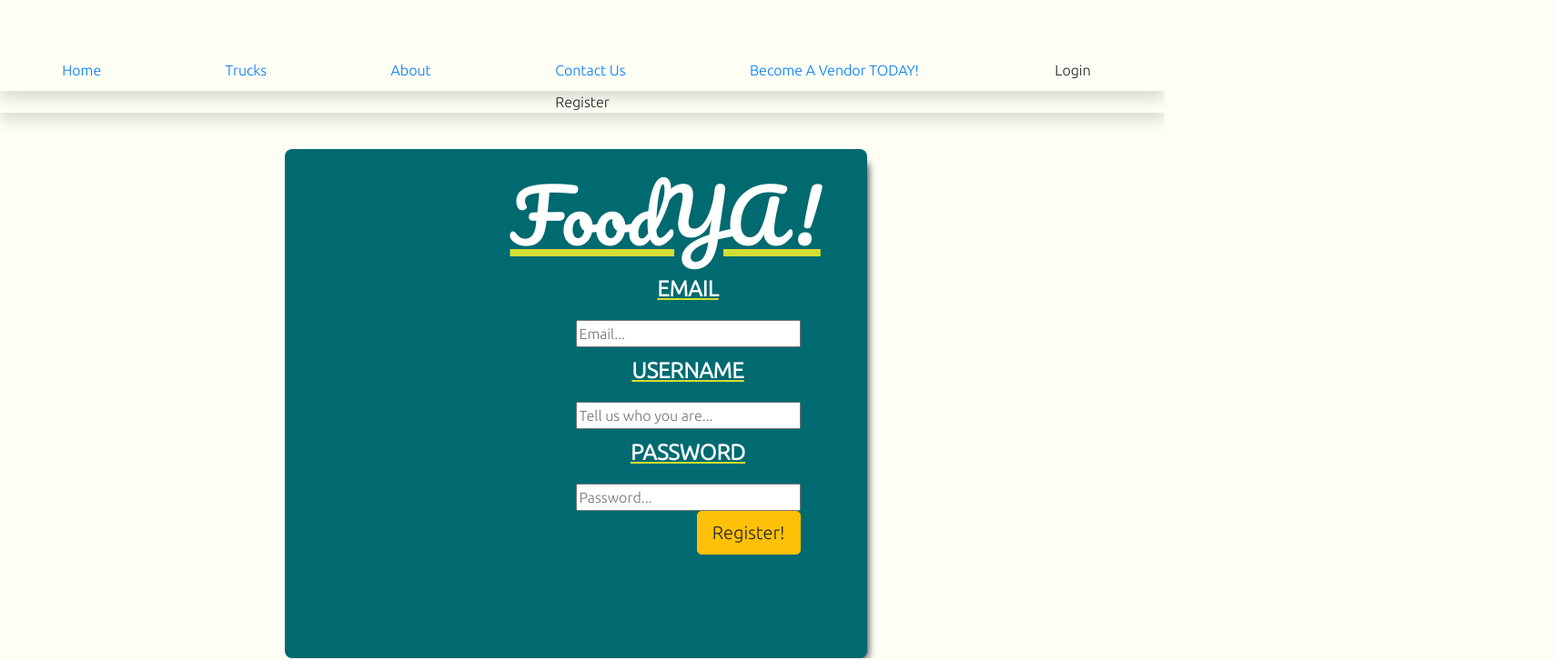
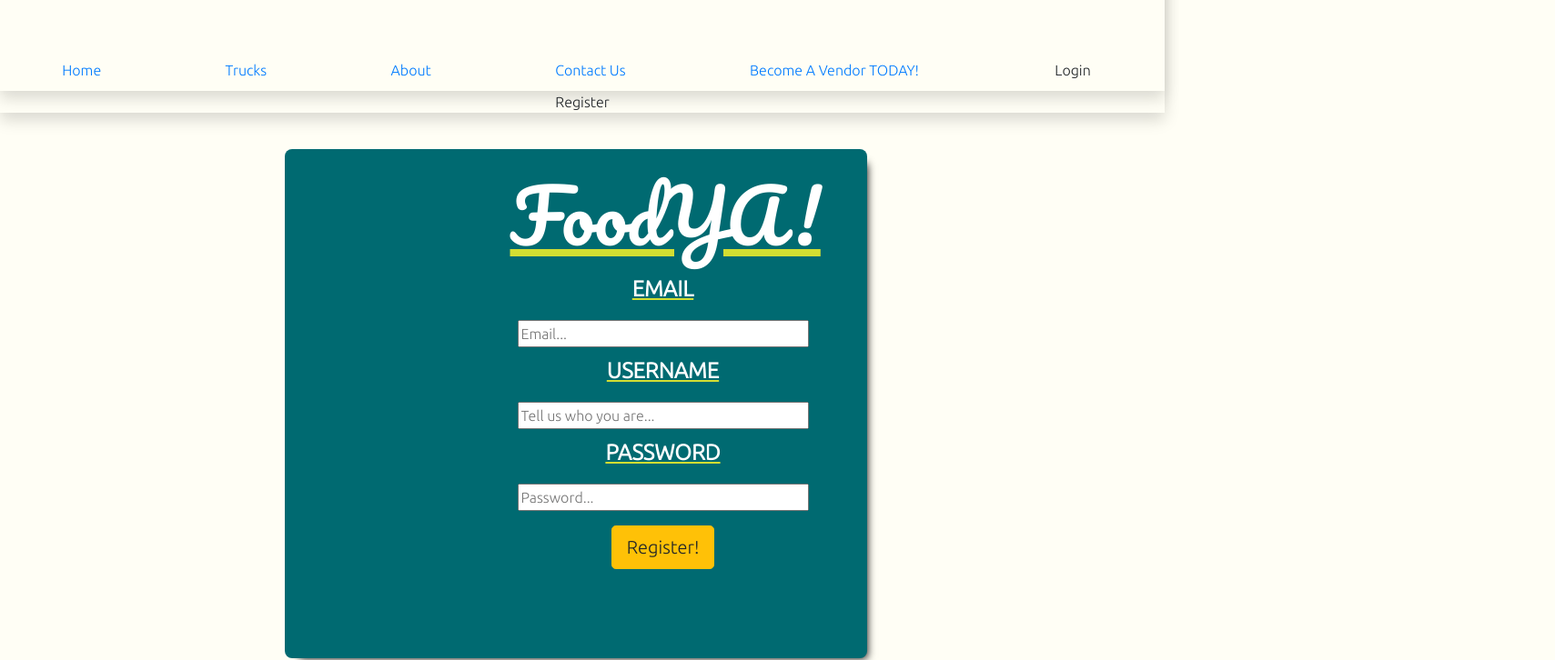
Before and after one commit to ReaganBruce/foodya-main, a React app: page /register in a window 1280 px wide. Shown: the part 840-1566 px from the top of the page at 91% size, 1709 px wide, since content can reach past the window. Built offline with nearby package versions, Linux system fonts and the light colour scheme.

Commit message:
login page is finished minus the floating truck

```diff
--- a/src/client/pages/Register.tsx
+++ b/src/client/pages/Register.tsx
@@ -95,8 +95,16 @@ const Register: React.FC<IRegister> = () => {
                                         type="password"
                                         placeholder="Password..."
                                     />
-                                    <div className="d-flex justify-content-end">
-                                        <button onClick={handleSubmit} className="btn btn-warning btn-lg">Register!</button>
+
+                                    <div id="truck-wrapper">
+                                        <div id="moving-truck">
+                                        <img id="moving-img" src="../assests/thisone.png"></img>
+                                        </div>
+                                    </div>
+
+                                    <div className="d-flex justify-content-center">
+                                        <button id="reg-btn" onClick={handleSubmit}  className="btn btn-warning btn-lg">Register!</button>
+
                                     </div>
 
                                 </form>
--- a/src/client/scss/general-styles.scss
+++ b/src/client/scss/general-styles.scss
@@ -144,10 +144,6 @@
 }
 
 
-
-
-
-
 // carousel
 .icon-cards {
     position: relative;
--- a/src/client/scss/register.scss
+++ b/src/client/scss/register.scss
@@ -1,4 +1,3 @@
-
 #user-register-div {
   margin-top: 5vh;
   border-radius: 1vh;
@@ -7,31 +6,75 @@
   height: 70vh;
   background-color: #006a71;
   box-shadow: 8px 8px 9px -8px black;
-};
-
+}
 
 #foodya-register {
   margin-top: 3vh;
   margin-left: 31vh;
   color: white;
   text-decoration: underline;
-    text-decoration-color: #D3DE32;
+  text-decoration-color: #d3de32;
   font-size: 10vh;
   font-family: Pacifico;
-};
-
+}
 
 #register-user-div-input {
   text-align: center;
-    margin-left: 40vh;
+  margin-left: 32vh;
   margin-bottom: 13vh;
 }
 
-#user-email-label, #user-name-label, #user-password-label {
+#user-email-label,
+#user-name-label,
+#user-password-label {
   font-size: 3vh;
   padding: 1vh;
   color: white;
   font-weight: bold;
   text-decoration: underline;
-    text-decoration-color: #D3DE32;
-};
+  text-decoration-color: #d3de32;
+}
+
+#user-email-input,
+#user-name-input,
+#user-password-input {
+  width: 40vh;
+}
+
+#truck-wrapper {
+  position: absolute;
+  width: 100%;
+}
+
+#moving-truck {
+  position: absolute;
+  width: 10vh;
+  z-index: 10;
+  left: -100%;
+  animation: moveTruck 5s ease-in-out frontwards;
+  animation: moveTruck 5s ease-in-out backwards;
+}
+
+@keyframes moveTruck {
+  0% {
+    transform: translateX(0%);
+    left: 0;
+  }
+  50% {
+    transform: translateX(100%);
+    left: 100%;
+  }
+  100% {
+    transform: translateX(-100%);
+    left: -100%;
+  }
+}
+
+#moving-img {
+  width: 45vh;
+  height: 30vh;
+}
+
+#reg-btn {
+  margin-top: 2vh;
+}
```
Also changed, not shown: src/client/pages/VendorProfile.tsx (+6 -1 lines). Lines whose indentation alone changed are shown as unchanged.
